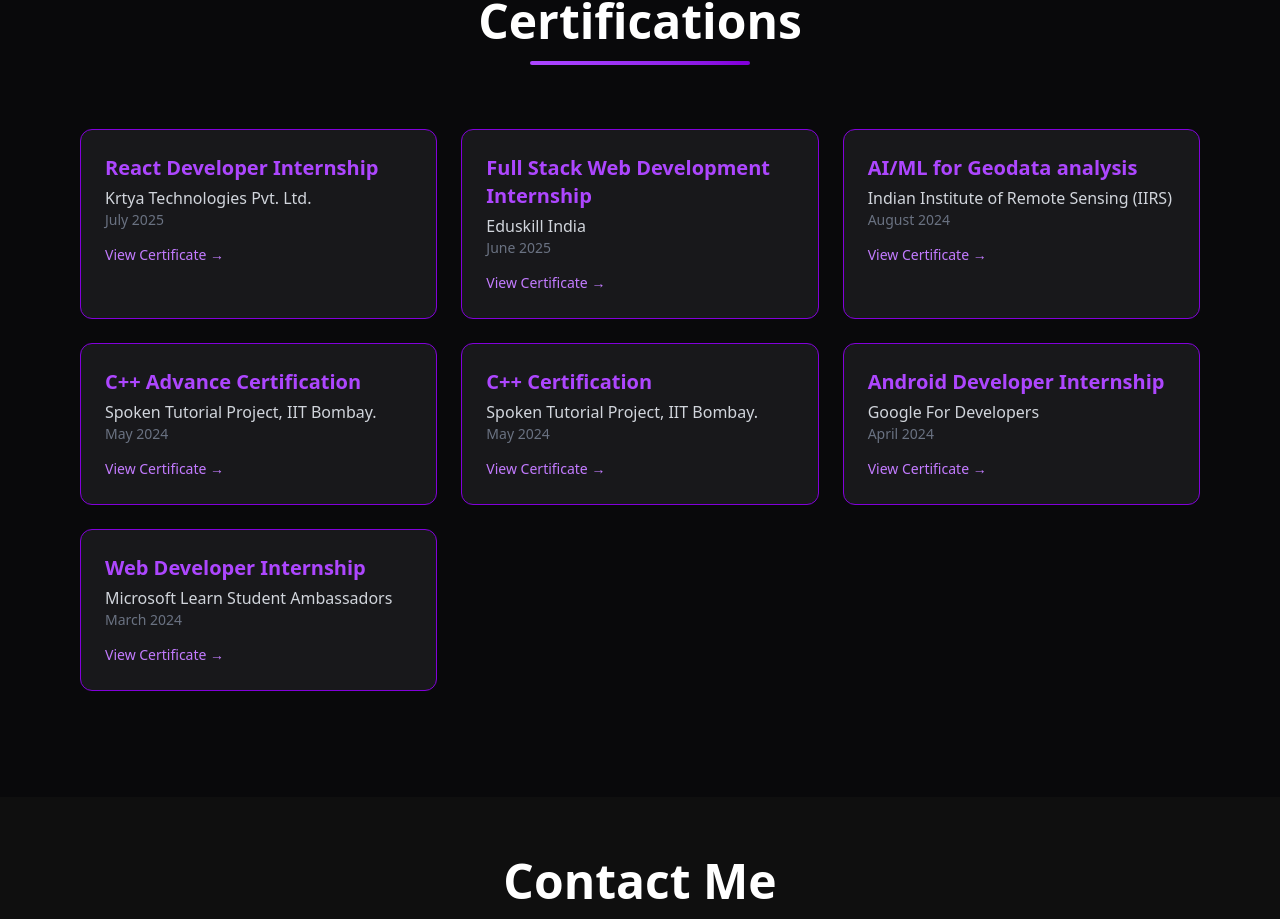
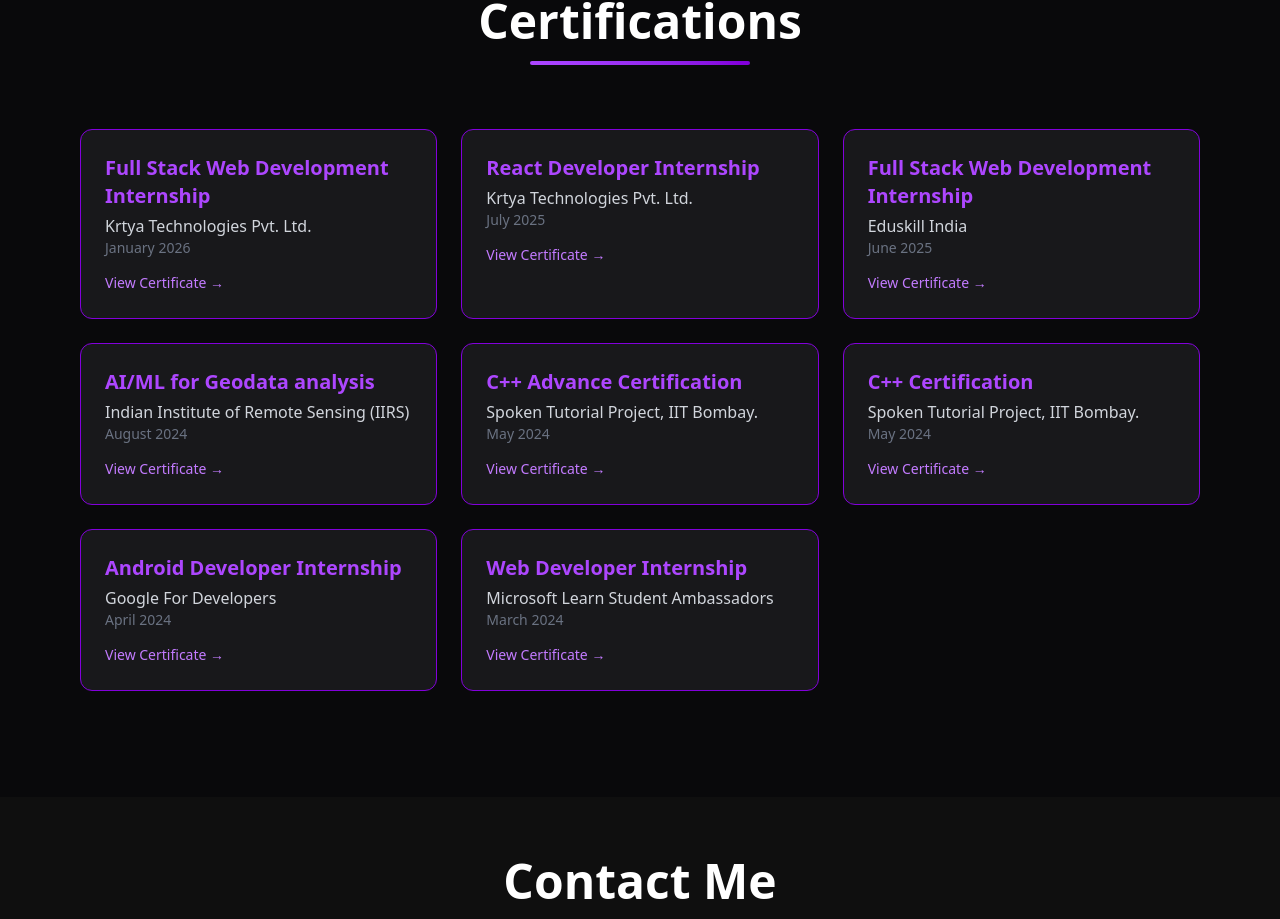
Before and after one commit to CoreTech7704/Portfoliosite, a React (Vite) app: page / in a window 1280 px wide. Shown: the part 5214-6133 px from the top of the page. Built offline with nearby package versions, Linux system fonts and the light colour scheme; no server answers.

Commit message:
feat: add new certifications to the Certifications component

```diff
--- a/src/components/Certifications.jsx
+++ b/src/components/Certifications.jsx
@@ -4,48 +4,55 @@
 const certifications = [
   {
     id: 1,
+    title: "Full Stack Web Development Internship",
+    issuer: "Krtya Technologies Pvt. Ltd.",
+    date: "January 2026",
+    certificateURL: "https://drive.google.com/file/d/1gnY15Cd5RVT9adx93EMCz3uvxTsPvQbV/view?usp=sharing",
+  },
+  {
+    id: 2,
     title: "React Developer Internship",
     issuer: "Krtya Technologies Pvt. Ltd.",
     date: "July 2025",
     certificateURL: "https://drive.google.com/file/d/19j6fPPfwLN9gfsylSYYPzzyJtp9cOMkZ/view?usp=sharing",
   },
   {
-    id: 2,
+    id: 3,
     title: "Full Stack Web Development Internship",
     issuer: "Eduskill India",
     date: "June 2025",
     certificateURL: "https://drive.google.com/file/d/1lAFiu0T8KnCQn32PSTHenUy1GY-UDBHX/view?usp=sharing",
   },
   {
-    id: 3,
+    id: 4,
     title: "AI/ML for Geodata analysis",
     issuer: "Indian Institute of Remote Sensing (IIRS)",
     date: "August 2024",
     certificateURL: "https://drive.google.com/file/d/1u8VAW9pOeuzeRPLN4SshVdTdcD--C856/view?usp=sharing",
   },
   {
-    id: 4,
+    id: 5,
     title: "C++ Advance Certification",
     issuer: "Spoken Tutorial Project, IIT Bombay.",
     date: "May 2024",
     certificateURL: "https://drive.google.com/file/d/17feu7L3HgwXcgqwPEBiz9a00YjbC6NVt/view?usp=sharing",
   },
   {
-    id: 5,
+    id: 6,
     title: "C++ Certification",
     issuer: "Spoken Tutorial Project, IIT Bombay.",
     date: "May 2024",
     certificateURL: "https://drive.google.com/file/d/1YRBsYeou-XWA41Ql49yQL7FyT6ooO2Km/view?usp=sharing",
   },
   {
-    id: 6,
+    id: 7,
     title: "Android Developer Internship",
     issuer: "Google For Developers",
     date: "April 2024",
     certificateURL: "https://drive.google.com/file/d/1GZlKRApM8DR01rCZlR0xEF20rsz5fvq_/view?usp=sharing",
   },
   {
-    id: 7,
+    id: 8,
     title: "Web Developer Internship",
     issuer: "Microsoft Learn Student Ambassadors",
     date: "March 2024",
```
